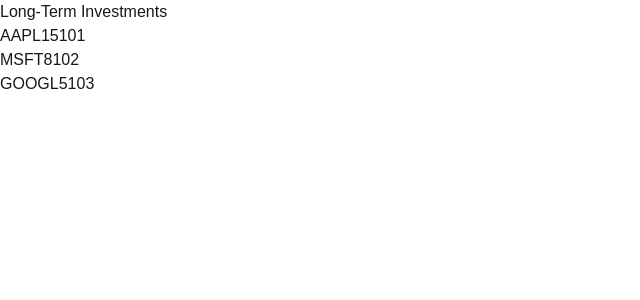
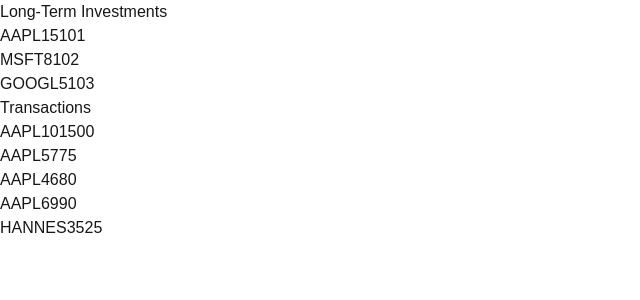
Before and after one commit to Ylpelti/investing_copilot, a Next.js app in the folder frontend/my-app/: page /portfolios/1 in a window 1280 px wide. Shown: the top 300 px of the page, without its empty margins (0-640 px from the left). Built offline with nearby package versions, Linux system fonts and the light colour scheme.

Commit message:
Simple transaction list component and data fetch from mock data

```diff
--- a/frontend/my-app/src/app/portfolios/[id]/page.tsx
+++ b/frontend/my-app/src/app/portfolios/[id]/page.tsx
@@ -1,6 +1,8 @@
 import { PositionTable } from "@/components/positions/positionList"
 import { getPortfolioById } from "@/lib/api/portfolio"
 import { getPositions } from "@/lib/api/position"
+import { getPortfolioTransactions } from "@/lib/api/transactions"
+import { TransactionList } from "@/components/portfolio/transactionList"
 
 type PageProps = {
     params: Promise<{
@@ -13,11 +15,16 @@
     const portfolioId = Number(id)
     const portfolio = await getPortfolioById(portfolioId)
     const positions = await getPositions(portfolioId)
+    const transactions = await getPortfolioTransactions(portfolioId)
     return (
         <div>
             <h1>{portfolio.name}</h1>
             <PositionTable positions={positions}/>
+
+            <h1>Transactions</h1>
+            <TransactionList transactions={transactions} />
         </div>
+
     )
 }
 
--- /dev/null
+++ b/frontend/my-app/src/components/portfolio/transactionList.tsx
@@ -0,0 +1,13 @@
+import { TransactionRead } from "@/types/transaction";
+
+export const TransactionList = ({ transactions }: {transactions: TransactionRead[]}) => {
+    return (
+        <ul>
+            {transactions.map(t => (
+                <li key={t.id}>{t.symbol}
+                {t.quantity}
+                {t.total_value}</li>
+            ))}
+        </ul>
+    )
+}
--- /dev/null
+++ b/frontend/my-app/src/lib/api/transactions.ts
@@ -0,0 +1,6 @@
+import { TransactionRead } from "@/types/transaction";
+import { mockTransactions } from "../mock/transactionMockData";
+
+export const getPortfolioTransactions = async (portfolio_id: number): Promise<TransactionRead[]> => {
+    return mockTransactions.filter(t => t.portfolio_id === portfolio_id)
+}
--- /dev/null
+++ b/frontend/my-app/src/lib/mock/transactionMockData.ts
@@ -0,0 +1,59 @@
+import { TransactionRead } from "../../types/transaction"
+
+export const mockTransactions: TransactionRead[] = [
+  {
+    id: 1,
+    portfolio_id: 1,
+    stock_id: 101,
+    symbol: "AAPL",
+    type: "BUY",
+    quantity: 10,
+    price: 150.00,
+    total_value: 1500.00,
+    timestamp: "2024-01-05T14:30:00Z"
+  },
+  {
+    id: 2,
+    portfolio_id: 1,
+    stock_id: 101,
+    symbol: "AAPL",
+    type: "BUY",
+    quantity: 5,
+    price: 155.00,
+    total_value: 775.00,
+    timestamp: "2024-02-10T15:45:00Z"
+  },
+  {
+    id: 3,
+    portfolio_id: 1,
+    stock_id: 101,
+    symbol: "AAPL",
+    type: "SELL",
+    quantity: 4,
+    price: 170.00,
+    total_value: 680.00,
+    timestamp: "2024-03-20T14:15:00Z"
+  },
+  {
+    id: 4,
+    portfolio_id: 1,
+    stock_id: 101,
+    symbol: "AAPL",
+    type: "BUY",
+    quantity: 6,
+    price: 165.00,
+    total_value: 990.00,
+    timestamp: "2024-04-18T13:55:00Z"
+  },
+  {
+    id: 5,
+    portfolio_id: 1,
+    stock_id: 101,
+    symbol: "HANNES",
+    type: "SELL",
+    quantity: 3,
+    price: 175.00,
+    total_value: 525.00,
+    timestamp: "2024-06-03T15:20:00Z"
+  }
+]
--- /dev/null
+++ b/frontend/my-app/src/types/transaction.ts
@@ -0,0 +1,16 @@
+type TransactionType = "BUY" | "SELL"
+
+type TransactionBase = {
+    portfolio_id: number
+    stock_id: number
+    symbol:string
+    type: TransactionType
+    quantity: number
+    price: number
+    timestamp: string
+}
+
+export type TransactionRead = TransactionBase & {
+    id:number
+    total_value: number
+}
```
